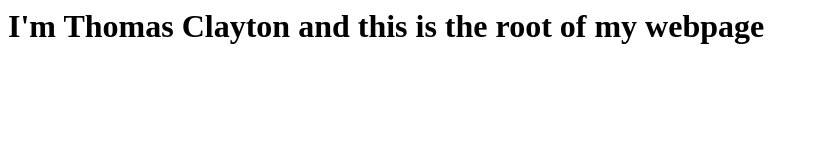
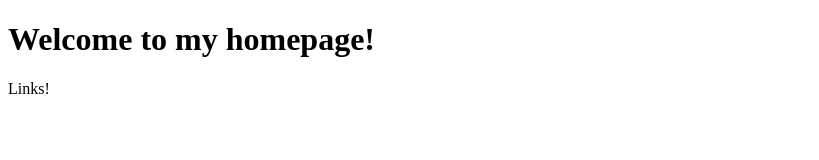
Before and after one commit to tclayto4/tclayto4, a plain HTML site: page index.html in a window 1280 px wide. Shown: the whole page, without its empty margins (0-819 px from the left). Drawn offline with Linux system fonts and the light colour scheme.

Commit message:
Update index.html

```diff
--- a/index.html
+++ b/index.html
@@ -1 +1,11 @@
-<h1>I'm Thomas Clayton and this is the root of my webpage</h1>
+<!DOCTYPE html>
+<html>
+  <head>
+      <meta charset="UTF-8">
+      <title>Thomas Clayton Homepage!</title>
+  </head>
+  <body>
+    <h1>Welcome to my homepage!</h1>
+    <p>Links!<p>
+  </body>
+  <html>
```
